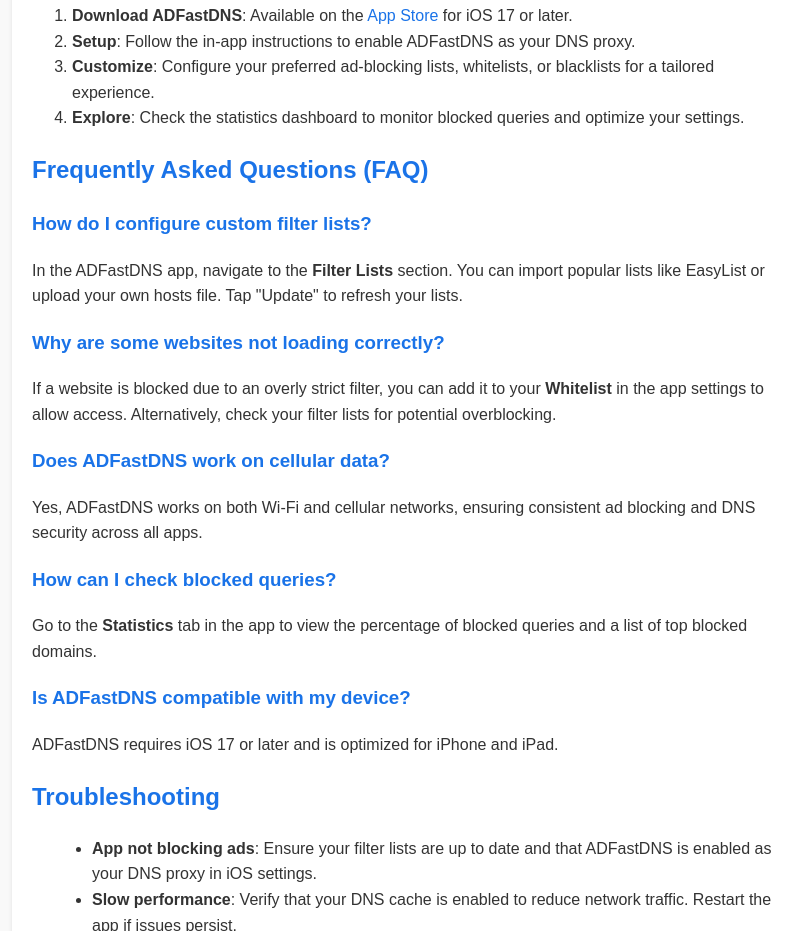
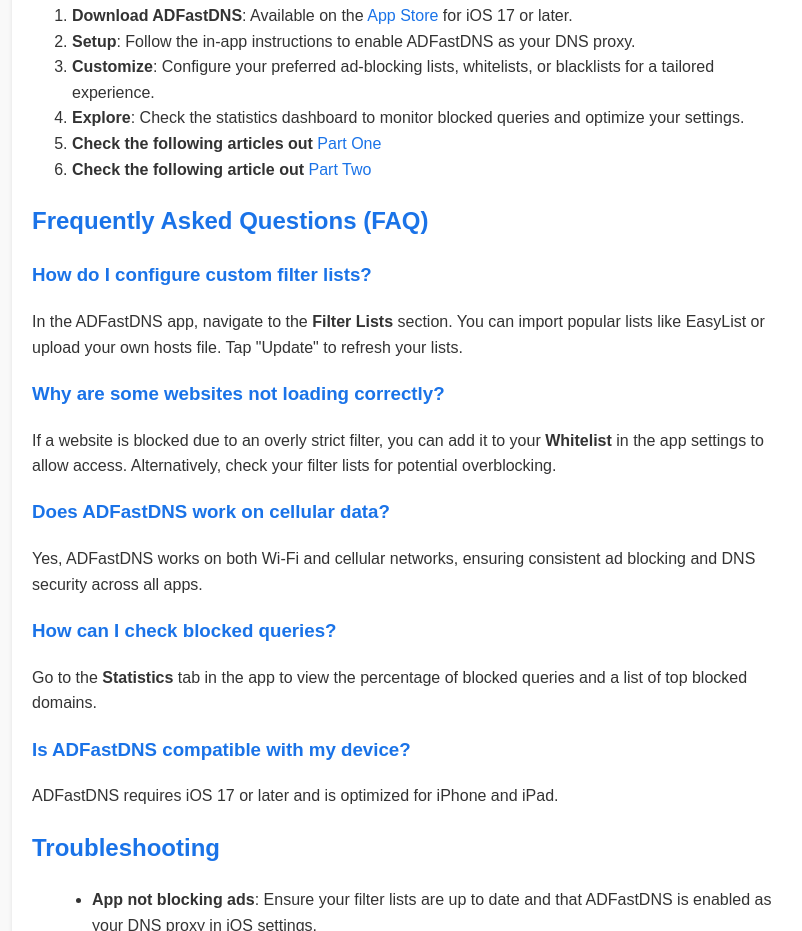
Before and after one commit to Nymohhh77/ADFastDNS_public, a plain HTML site: page index.html in a window 1280 px wide. Shown: the part 790-1721 px from the top of the page, without its empty margins (228-1030 px from the left). Drawn offline with Linux system fonts and the light colour scheme.

Commit message:
Added link to the medium articles (1,2)

```diff
--- a/index.html
+++ b/index.html
@@ -74,6 +74,8 @@
             <li><strong>Setup</strong>: Follow the in-app instructions to enable ADFastDNS as your DNS proxy.</li>
             <li><strong>Customize</strong>: Configure your preferred ad-blocking lists, whitelists, or blacklists for a tailored experience.</li>
             <li><strong>Explore</strong>: Check the statistics dashboard to monitor blocked queries and optimize your settings.</li>
+            <li><strong>Check the following articles out</strong><a href="https://medium.com/@csocks/adfastdns-there-and-then-part-1-a4631a3728e1"> Part One</a></li>
+            <li><strong>Check the following article out</strong> <a href="https://medium.com/@csocks/adfastdns-there-and-then-part-2-fca313b1e1bf"> Part Two</a></li>
         </ol>
 
         <h2>Frequently Asked Questions (FAQ)</h2>
```
